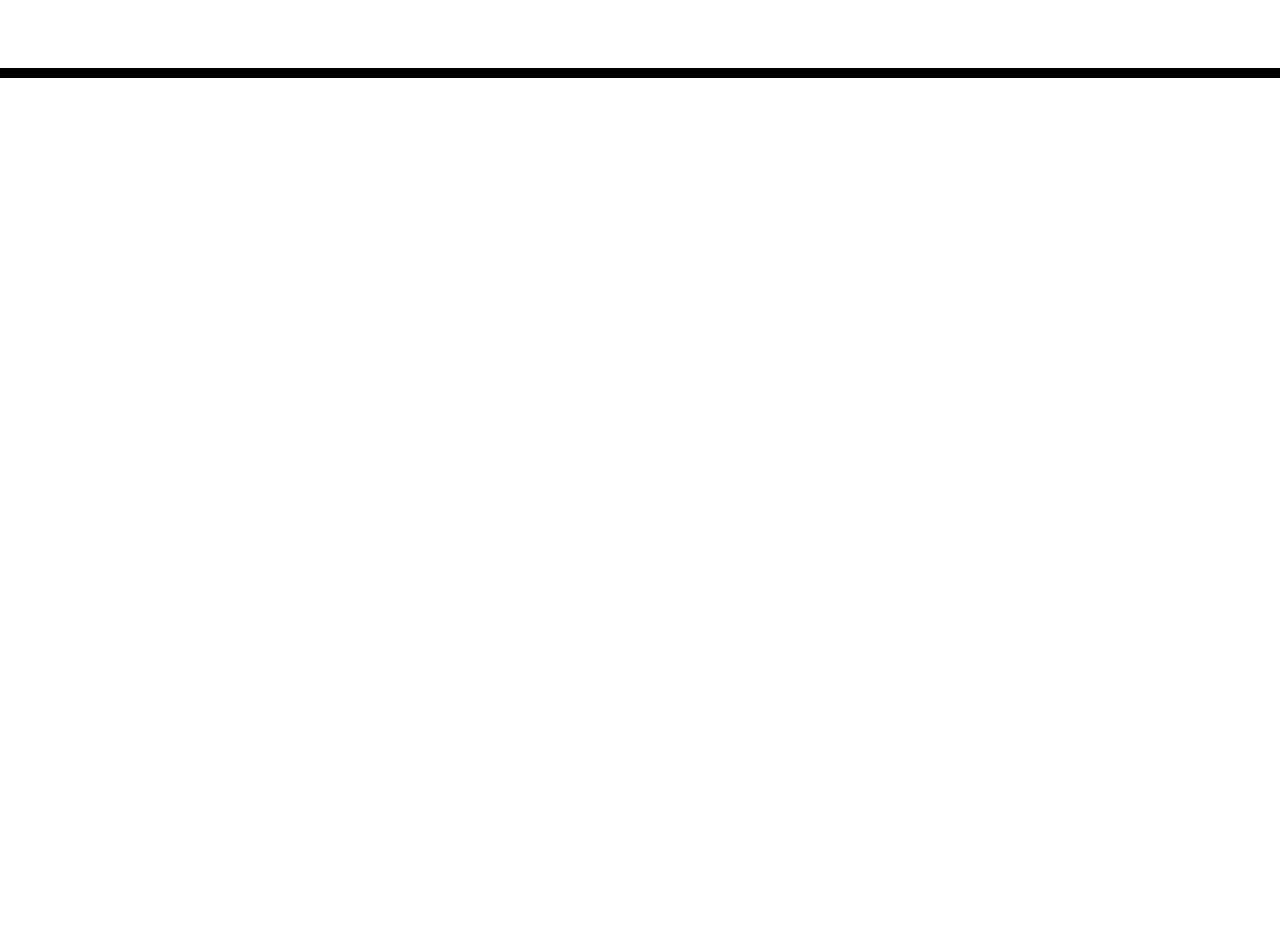
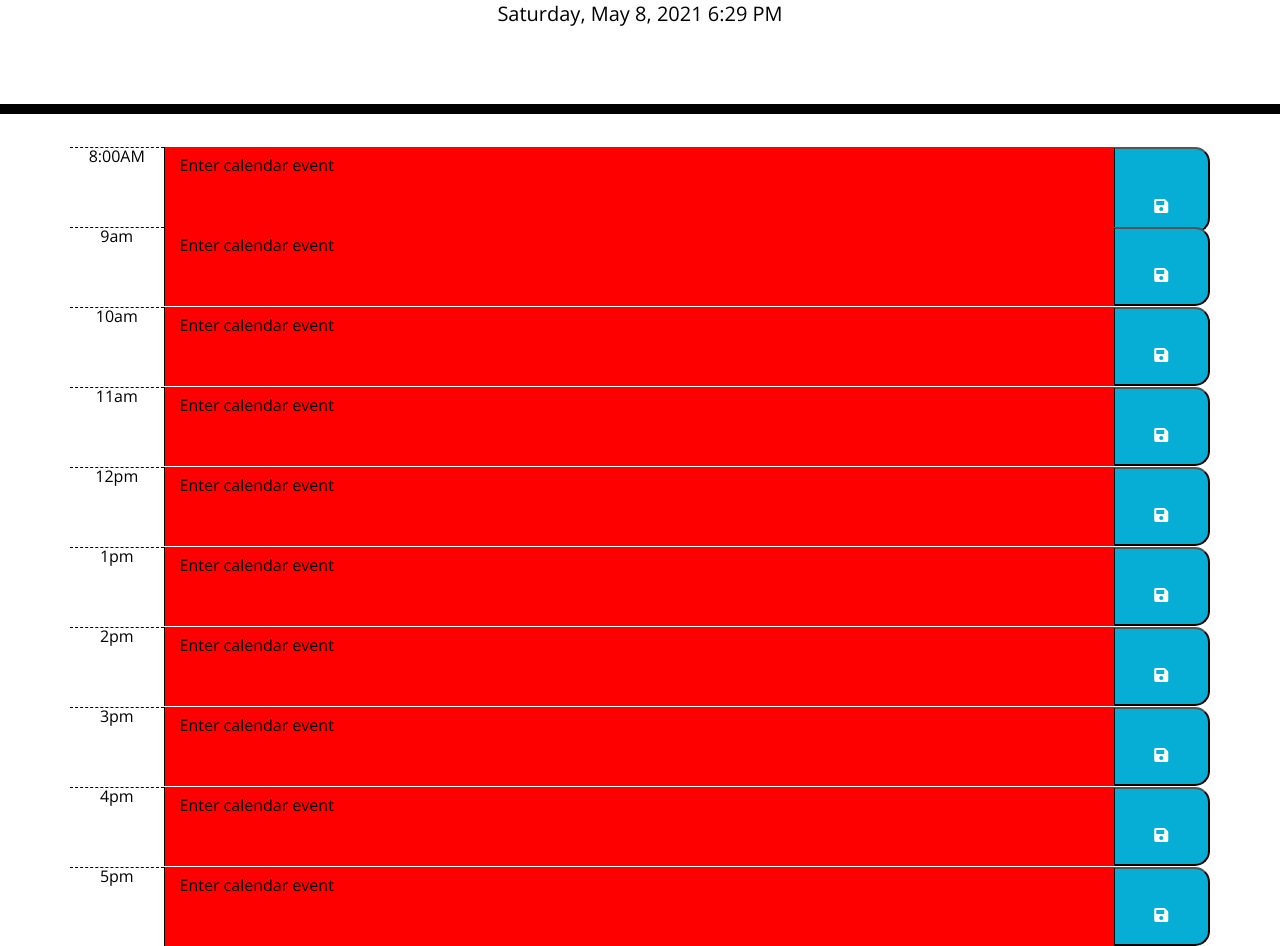
Before and after one commit to tejeshpatel/05-calendar, a plain HTML site: page Develop/index.html in a window 1280 px wide. Shown: the part 190-1136 px from the top of the page. Before the commit the page ends 800 px from the top, so only its background shows below. Drawn offline with nearby package versions, Linux system fonts and the light colour scheme.

Commit message:
calendar updates

```diff
--- a/Develop/index.html
+++ b/Develop/index.html
@@ -18,8 +18,10 @@
       href="https://fonts.googleapis.com/css?family=Open+Sans&display=swap"
       rel="stylesheet"
     />
+
     <link rel="stylesheet" href="style.css" />
     <title>Work Day Scheduler</title>
+
   </head>
 
   <body>
@@ -30,9 +32,84 @@
     </header>
     <div class="container">
       <!-- Timeblocks go here -->
+      <!-- 8am time block -->
+        <div class ="row time-block">
+          <div class = "col hour"><time datetime="8:00">8:00AM</time></div>
+          <!-- Using textarea element to let user input and display text-->
+          <textarea class="col-10">Enter calendar event</textarea>
+          <button class="saveBtn col">
+            <!-- https://fontawesome.com/v4.7.0/icon/floppy-o -->
+            <i class="fa fa-save"></i>
+          </button>
+       </div>
+      <div class ="row time-block">
+        <div class = "col hour">9am</div>
+        <textarea class="col-10">Enter calendar event</textarea>
+        <button class="saveBtn col">
+          <i class="fa fa-save center" aria-hidden="true"></i>
+        </button>
+     </div>
+     <div class ="row time-block">
+      <div class = "col hour">10am</div>
+      <textarea class="col-10">Enter calendar event</textarea>
+      <button class="saveBtn col">
+        <i class="fa fa-save center" aria-hidden="true"></i>
+      </button>
+   </div>
+   <div class ="row time-block">
+    <div class = "col hour">11am</div>
+    <textarea class="col-10">Enter calendar event</textarea>
+    <button class="saveBtn col">
+      <i class="fa fa-save center" aria-hidden="true"></i>
+    </button>
+    </div>
+ <div class ="row time-block">
+  <div class = "col hour">12pm</div>
+  <textarea class="col-10">Enter calendar event</textarea>
+  <button class="saveBtn col">
+    <i class="fa fa-save center" aria-hidden="true"></i>
+  </button>
+</div>
+<div class ="row time-block">
+  <div class = "col hour">1pm</div>
+  <textarea class="col-10">Enter calendar event</textarea>
+  <button class="saveBtn col">
+    <i class="fa fa-save center" aria-hidden="true"></i>
+  </button>
+</div>
+<div class ="row time-block">
+  <div class = "col hour">2pm</div>
+  <textarea class="col-10">Enter calendar event</textarea>
+  <button class="saveBtn col">
+    <i class="fa fa-save center" aria-hidden="true"></i>
+  </button>
+</div>
+<div class ="row time-block">
+  <div class = "col hour">3pm</div>
+  <textarea class="col-10">Enter calendar event</textarea>
+  <button class="saveBtn col">
+    <i class="fa fa-save center" aria-hidden="true"></i>
+  </button>
+</div>
+<div class ="row time-block">
+  <div class = "col hour">4pm</div>
+  <textarea class="col-10">Enter calendar event</textarea>
+  <button class="saveBtn col">
+    <i class="fa fa-save center" aria-hidden="true"></i>
+  </button>
+</div><div class ="row time-block">
+  <div class = "col hour">5pm</div>
+  <textarea class="col-10">Enter calendar event</textarea>
+  <button class="saveBtn col">
+    <i class="fa fa-save center" aria-hidden="true"></i>
+  </button>
+</div>
+
+
     </div>
 
     <script src="https://cdnjs.cloudflare.com/ajax/libs/jquery/3.2.1/jquery.min.js"></script>
     <script src="https://cdnjs.cloudflare.com/ajax/libs/moment.js/2.24.0/moment.min.js"></script>
+    <script src="script.js"></script>
   </body>
 </html>
--- /dev/null
+++ b/Develop/script.js
@@ -0,0 +1,27 @@
+//display current date at top of calendar
+var currentTime = moment().format('LLLL');
+// document.getElementById("currentDay").innerHTML = currentTime
+$("#currentDay").html(currentTime);
+
+
+
+//get hours of current time
+var currentHour = moment().format('H')
+// var timeblockTime =
+//color code each timeblock depending on if it's in the past present or future
+
+
+// function colorcode() {
+// if currentHour = date
+// }
+
+// colorcode();
+//color code for past = gray
+//color code for present = green
+//color code for future = blue
+
+
+//when clicking save button for timeblock, store text in local storage
+
+
+//when page is refreshed, saved events stay
--- a/Develop/style.css
+++ b/Develop/style.css
@@ -6,6 +6,7 @@ body {
 
 textarea {
   background: transparent;
+  background-color: red;
   border: none;
   resize: none;
   color: #000000;
@@ -65,6 +66,14 @@ textarea {
   color: white;
 }
 
+.saveBtn i {
+    /* text-align: center; */
+  width: 100%;
+  /* height: ; */
+}
+
+
+
 .saveBtn i:hover {
   font-size: 20px;
   transition: all 0.3s ease-in-out;
```
